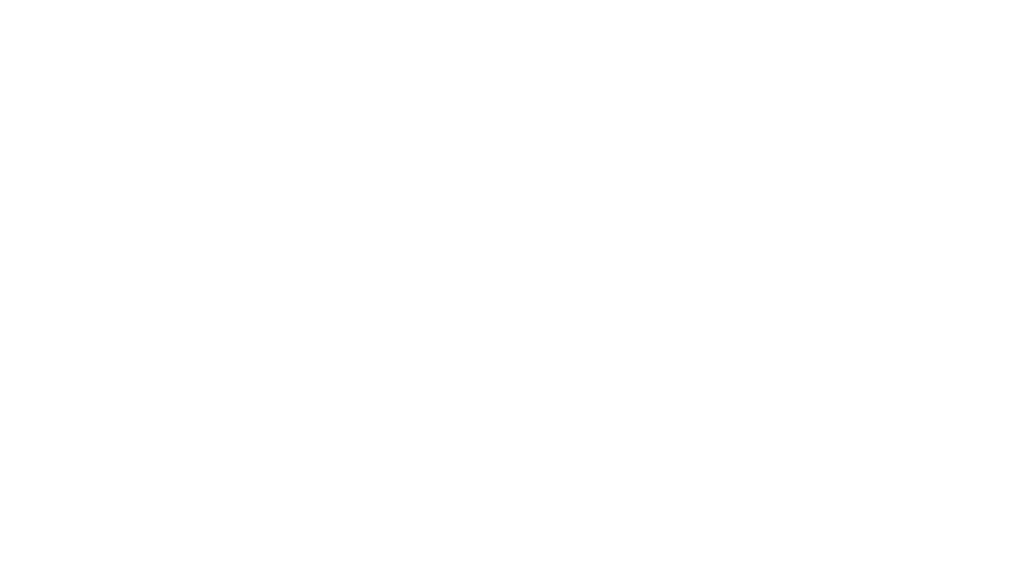
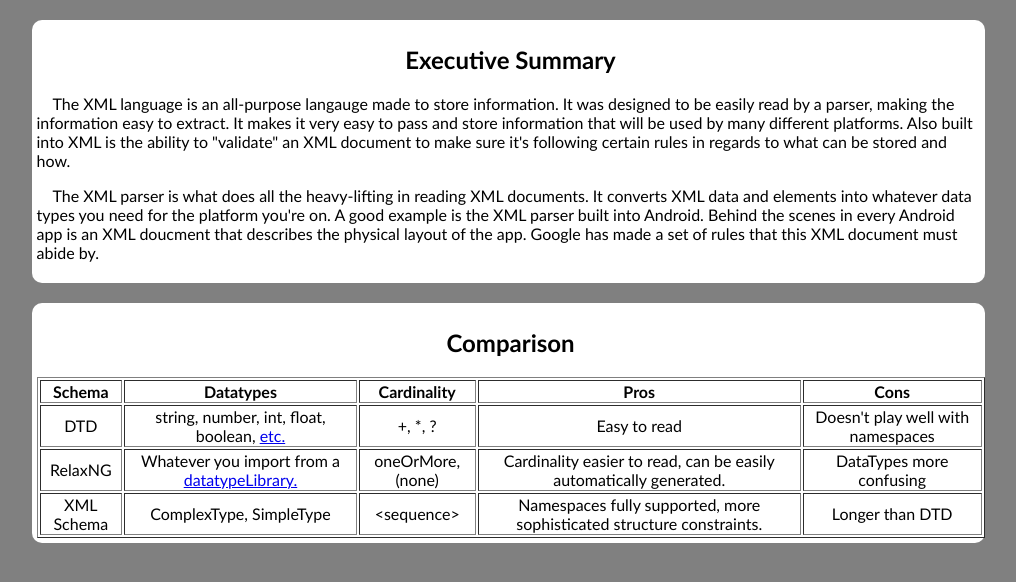
Before and after one commit to sa7mon/COMP2150-WebServices, a plain HTML site: page prjXMLValidation/index.html in a window 1280 px wide. Shown: the whole page, without its empty margins (132-1148 px from the left). Drawn offline with Linux system fonts and the light colour scheme.

Commit message:
Add data to table and fix formatting

```diff
--- a/prjXMLValidation/index.html
+++ b/prjXMLValidation/index.html
@@ -1,8 +1,79 @@
 <html>
 	<head>
-
+		<!--
+			Project:    XMLValidation (https://github.com/sa7mon/COMP2150-WebServices)
+			Created By: Dan Salmon (https://danthesalmon.com)
+			Created On: 2/12/14
+			Updated On: 2/14/14
+		-->
+		<title>XML</title>
+		<style type="text/css">
+			body {
+				background: gray;
+				font-family: Calibri,Candara,Segoe,Segoe UI,Optima,Arial,sans-serif;
+			}
+			section {
+				width: 75%;
+				margin: auto;
+				background-color: white;
+				padding-top: 5px;
+				padding-bottom: 5px;
+				padding-left: 5px;
+				margin-top: 20px;
+				border-radius: 10px;
+			}
+			section h2 {
+				text-align: center;
+			}
+			h3,h1,td {
+				text-align: center;
+			}
+			table {
+				margin: auto;
+			}
+		</style>
 	</head>
 	<body>
+		<section id="execSummary">
+			<h2>Executive Summary</h2>
 
+			<p>&nbsp;&nbsp;&nbsp;&nbsp;The XML language is an all-purpose langauge made to store information. It was designed to be easily read by a parser, making the information easy to extract.  It makes it very easy to pass and store information that will be used by many different platforms.  Also built into XML is the ability to "validate" an XML document to make sure it's following certain rules in regards to what can be stored and how.</p>
+
+			<p>&nbsp;&nbsp;&nbsp;&nbsp;The XML parser is what does all the heavy-lifting in reading XML documents. It converts XML data and elements into whatever data types you need for the platform you're on. A good example is the XML parser built into Android. Behind the scenes in every Android app is an XML doucment that describes the physical layout of the app. Google has made a set of rules that this XML document must abide by.  </p>
+		</section>
+		<section id="comparison">
+			<h2>Comparison</h2>
+
+			<table border="1">
+				<tr>
+					<th>Schema</th>
+					<th>Datatypes</th>
+					<th>Cardinality</th>
+					<th>Pros</th>
+					<th>Cons</th>
+				</tr>
+				<tr>
+					<td>DTD</td>
+					<td>string, number, int, float, boolean, <a href="http://www.w3.org/TR/dt4dtd">etc.</a></td>
+					<td>+, *, ?</td>
+					<td>Easy to read</td>
+					<td>Doesn't play well with namespaces</td>
+				</tr>
+				<tr>
+					<td>RelaxNG</td>
+					<td>Whatever you import from a <A href="http://relaxng.org/tutorial-20011203.html#IDA5UYR">datatypeLibrary.</a></td>
+					<td>oneOrMore, (none)</td>
+					<td>Cardinality easier to read, can be easily automatically generated.</td>
+					<td>DataTypes more confusing</td>
+				</tr>
+				<tr>
+					<td>XML Schema</td>
+					<td>ComplexType, SimpleType</td>
+					<td>&lt;sequence&gt;</td>
+					<td>Namespaces fully supported, more sophisticated structure constraints.</td>
+					<td>Longer than DTD</td>
+				</tr>
+			</table>
+		</section>
 	</body>
 </html>
```
